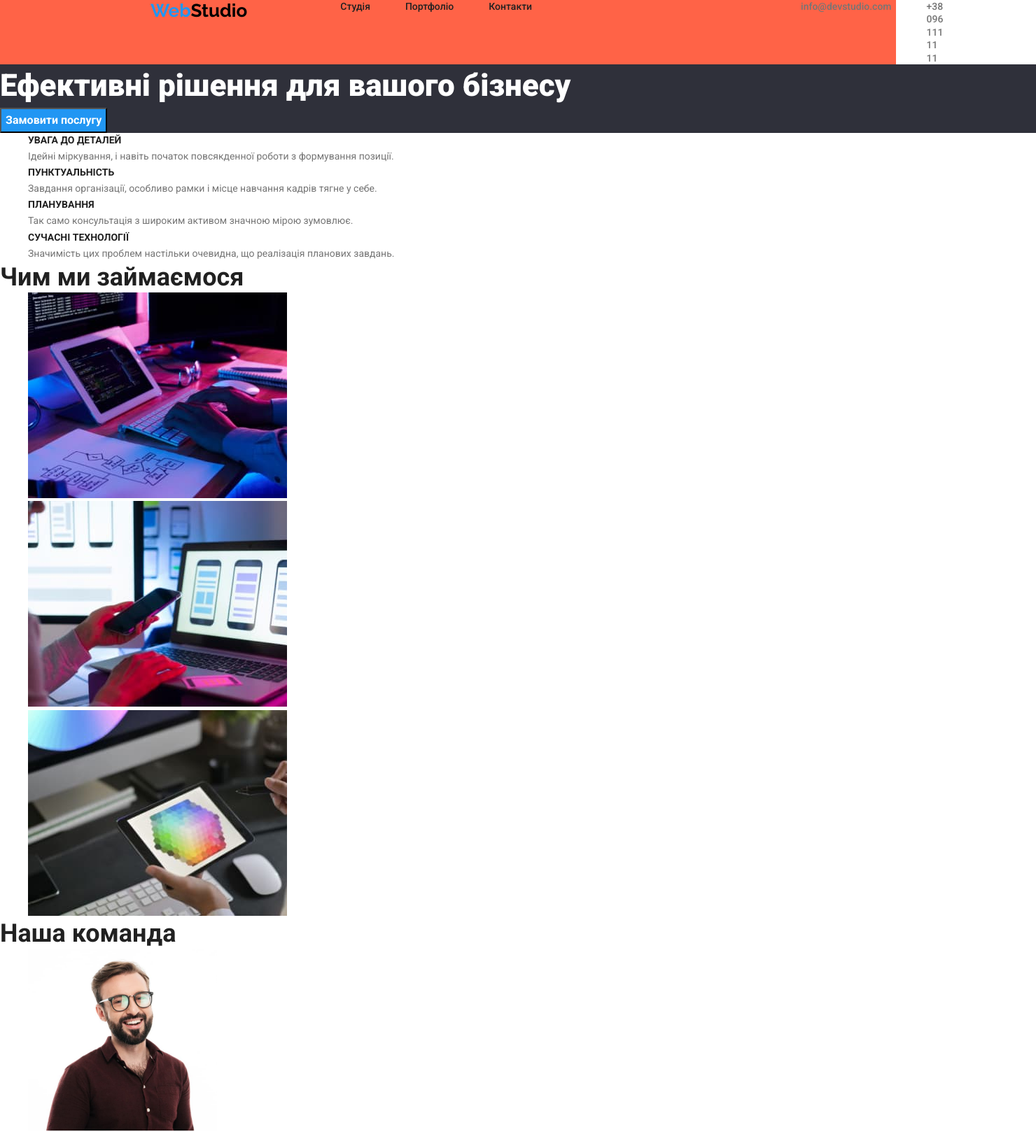
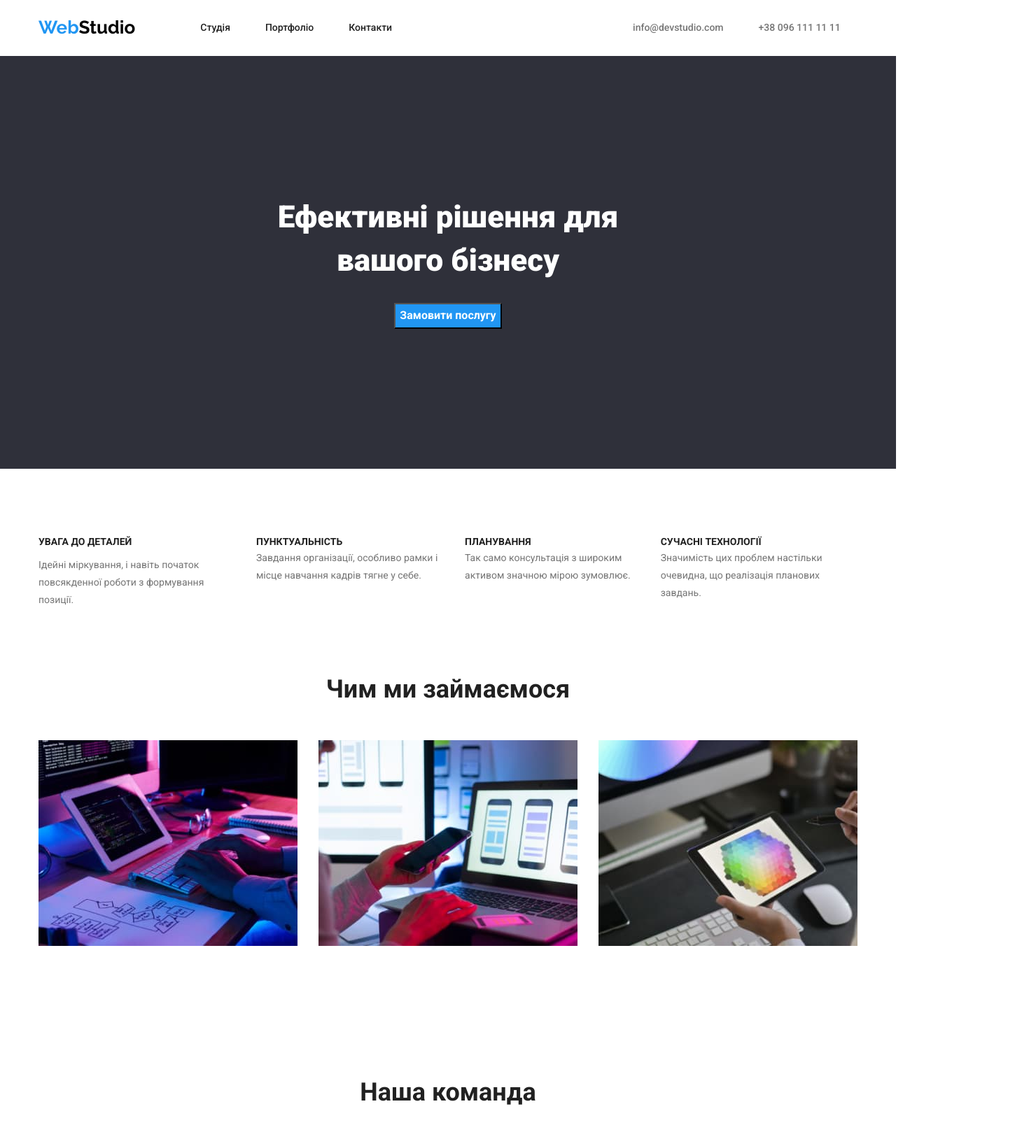
Before and after one commit to YuriyChernyakov/goit-markup-hw-03, a plain HTML site: page index.html in a window 1280 px wide. Shown: the top 1618 px of the page at 70% size, 1480 px wide, since content can reach past the window. Drawn offline with nearby package versions, Linux system fonts and the light colour scheme.

Commit message:
Halfwork

```diff
--- a/index.html
+++ b/index.html
@@ -6,89 +6,96 @@
   <meta name="viewport" content="width=device-width, initial-scale=1.0">
   <title>Document</title>
   <link rel="stylesheet" href="https://cdn.jsdelivr.net/npm/modern-normalize@1.1.0/modern-normalize.min.css">
-  <style>
-    li {list-style-type: none;}
-    a {text-decoration: none;}
-  </style>
   <link href="https://fonts.googleapis.com/css2?family=Raleway:wght@700&family=Roboto:wght@400;500;700;900&display=swap"
     rel="stylesheet">
   <link rel="stylesheet" href="./styles.css/styles.css">
 </head>
 <body>
   <header class="page-header">
+    <div class="container page-header-container">
     <nav class="navigation">
       <a href="index.html" class="logo" ><span>Web</span>Studio</a>
       <ul class="site-nav">
-        <li class="menu-item"> <a href="./index.html">Студія</a></li>
-        <li class="menu-item"> <a href="./portfolio.html">Портфоліо</a></li>
-        <li class="menu-item"> <a href="">Контакти</a></li>
+        <li> <a href="./index.html">Студія</a></li>
+        <li> <a href="./portfolio.html">Портфоліо</a></li>
+        <li> <a href="">Контакти</a></li>
       </ul>
     </nav>
     <ul class="auth-nav">
-      <li class="auth-item"> <a href="mailto:info@devstudio.com">info@devstudio.com</a></li>
-      <li class="auth-item"> <a href="tell:+380961111111">+38 096 111 11 11</a></li>
+      <li> <a href="mailto:info@devstudio.com">info@devstudio.com</a></li>
+      <li> <a href="tell:+380961111111">+38 096 111 11 11</a></li>
     </ul>
+  </div>
   </header>
-  <main class="container">
+  <main>
     <section class="main-title">
-    <h1>Ефективні рішення для вашого бізнесу</h1>
+      <div class="container title-main">
+    <h1>Ефективні рішення для<br> вашого бізнесу</h1>
     <button type="button" class="order-button">Замовити послугу</button>
-  </section>
+      </div>
+    </section>
   <section class="about-us">
-    <ul>
-    <li>
+    <div class="container">
+    <ul class="about-list">
+    <li class="about-us-title">
       <h2>УВАГА ДО ДЕТАЛЕЙ</h2>
       <p>Ідейні міркування, і навіть початок повсякденної роботи з формування позиції.</p>
     </li>
-    <li>
+    <li class="about-us-list">
       <h2>ПУНКТУАЛЬНІСТЬ</h2>
       <p>Завдання організації, особливо рамки і місце навчання кадрів тягне у себе.</p>
     </li>
-    <li>
+    <li class="about-us-list">
       <h2>ПЛАНУВАННЯ</h2>
       <p>Так само консультація з широким активом значною мірою зумовлює.</p>
     </li>
-    <li>
+    <li class="about-us-list">
       <h2>СУЧАСНІ ТЕХНОЛОГІЇ</h2>
       <p>Значимість цих проблем настільки очевидна, що реалізація планових завдань.</p>
     </li>
   </ul>
+</div>
   </section>
   <section class="examples">
+    <div class="container what-we-do">
     <h2>Чим ми займаємося</h2>
-    <ul>
+    <ul class="examples-list">
     <li><img src="./images/about/img_1.jpg" alt="Розробка" width="370" height="294"></li>
     <li><img src="./images/about/img_2.jpg" alt="Тестування" width="370" height="294"></li>
     <li><img src="./images/about/img_3.jpg" alt="Дизайн" width="370" height="294"></li>
     </ul>
+  </div>
   </section>
   <section class="our-team">
-    <h2>Наша команда</h2>
-<ul>
-  <li>
+    <div class="container our-team-div">
+    <h2 class="our-team-item">Наша команда</h2>
+<ul class="team-list">
+  <li class="team-people">
     <img src="./images/team/igor.jpg" alt="Ігор" width="270" height="260">
     <h3>Ігор Дем'яненко</h3>
     <p>Product Designer</p>
   </li>
-  <li>
+  <li class="team-people">
     <img src="./images/team/olga.jpg" alt="Оля" width="270" height="260">
     <h3>Ольга Рєпіна</h3>
     <p>Frontend Developer</p>
   </li>
-  <li>
+  <li class="team-people">
     <img src="./images/team/kolya.jpg" alt="Микола" width="270" height="260">
     <h3>Микола Тарасов</h3>
     <p>Marketing</p>
   </li>
-  <li>
+  <li class="team-people">
     <img src="./images/team/mike.jpg" alt="Міша" width="270" height="260">
     <h3>Михайло Єрмаков</h3>
     <p>UI Designer</p>
   </li>
 </ul>
+</div>
   </section>
   </main>
-  <footer class="footer container">
+  <footer class="footer">
+  <div class="container">
         <a href="index.html" class="logo-footer"><span>Web</span>Studio</a>
         <address>
           <ul class="adress-list">
@@ -97,6 +104,7 @@
         <li><a class="mail-tell" href="tell:+380961111111">+38 096 111 11 11</a></li>
           </ul>
       </address>
+    </div>
   </footer>
 </body>
 </html>
--- a/styles.css/styles.css
+++ b/styles.css/styles.css
@@ -1,8 +1,16 @@
 body {font-family: Roboto, sans-serif; color: var(--logo-span);}
 
-h1,h2,h3,h4,p,ul {
-    margin-top: 0; margin-bottom: 0;
-}
+h1,h2,h3,h4,p {margin-top:0; margin-bottom:0;}
+
+img {display: block;}
+
+button,a {cursor: pointer;}
+
+li {list-style-type: none;}
+
+a {text-decoration: none;}
+
+ul,ol {margin-top: 0; margin-bottom: 0; padding-left: 0}
 
 :root {
     --logo-span: #000000;
@@ -12,30 +20,37 @@ h1,h2,h3,h4,p,ul {
     --adress-color: #FFFFFF;
     --buttons-bg: #F5F4FA;
     --background-color: #2F303A;
-    --link-active: red;
-}
+    --link-active: red;}
 
-.container {width: 1480px; margin-left: auto; margin-right: auto;}
+.container {
+    width: 1200px;
+    margin-left: auto;
+    margin-right: auto;
+    padding-left: 15px;
+    padding-right: 15px;}
 
 .page-header {
+    padding-top: 24px;
+    padding-bottom: 25px;}
+
+.page-header-container {
     display: flex;
-    box-sizing: content-box;
-    background-color: tomato;
-}
+    align-items: center}
 
-.navigation {display: flex;
-}
+.navigation {
+    display: flex;
+    align-items: center}
 
 .site-nav {
     display: flex;
-    column-gap: 50px;
-}
+    align-items: center;
+    column-gap: 50px}
 
 .auth-nav {
     display: flex;
+    align-items: center;
     column-gap: 50px;
-    margin-left: 344px;
-}
+    margin-left: 344px;}
 
 .logo {
 font-family: Raleway, sans-serif;
@@ -44,9 +59,7 @@ font-weight: 700;
 font-size: 26px;
 line-height: 1.2;
 
-margin-right: 93px;
-margin-left: 215px;
-}
+margin-right: 93px;}
 
 .logo span {color:var(--buttons-links) }
 
@@ -62,26 +75,35 @@ margin-left: 215px;
     }
 .auth-nav a:hover,
 .auth-nav a:focus {
-    color: var(--buttons-links)
-}
+    color: var(--buttons-links)}
 
 .auth-nav a{
     font-weight: 500;
     font-size: 14px;
     line-height: 1.2;
-    color: var(--txt-about);
-}
+    color: var(--txt-about);}
 
-.main-title
-{
-    background: #000;}
+.title-main {
+    display: flex;
+    flex-direction: column;
+    justify-content: center;
+    align-items: center;
+    text-align: center;
+    gap: 30px;
+    }
+
+.main-title {
+    background: #000;
+    padding-bottom: 200px;
+    padding-top: 200px;
+    }
+
 
 .main-title button {
     font-weight: 700;
     font-size: 16px;
     line-height: 1.9;
-    color: var(--adress-color);
-}
+    color: var(--adress-color);}
 
 .main-title h1 {
      font-weight: 900;
@@ -91,8 +113,17 @@ margin-left: 215px;
 
 .order-button {background-color: var(--buttons-links)}
 
-.order-button,
-.button-list button {cursor: pointer;}
+.about-list {
+    display: flex;
+    column-gap: 30px;
+    margin-top: 94px;
+    margin-bottom: 94px;
+}
+
+.about-us-title {
+    display: flex;
+    flex-direction: column;
+    gap: 10px;}
 
 .about-us h2 {
     font-weight: 700;
@@ -107,12 +138,35 @@ margin-left: 215px;
     color: var(--txt-about);
 }
 
+.what-we-do {
+    display: flex;
+    flex-direction: column;
+    text-align: center;
+    gap:50px;
+    margin-bottom: 94px;}
+
+.examples-list {
+    display: flex;
+    column-gap: 30px;}
+
 .examples h2 {
     font-weight: 700;
     font-size: 36px;
     line-height: 1.2;
     color:var(--title-color);
 }
+
+.our-team-div {
+    display: flex;
+    flex-direction: column;
+    align-items: center;
+    padding-top: 94px;
+    gap: 50px;}
+
+.team-list {
+    display: flex;
+    gap: 30px;
+    margin-bottom: 94px;}
 
 .our-team h2 {
     font-weight: 700;
```
